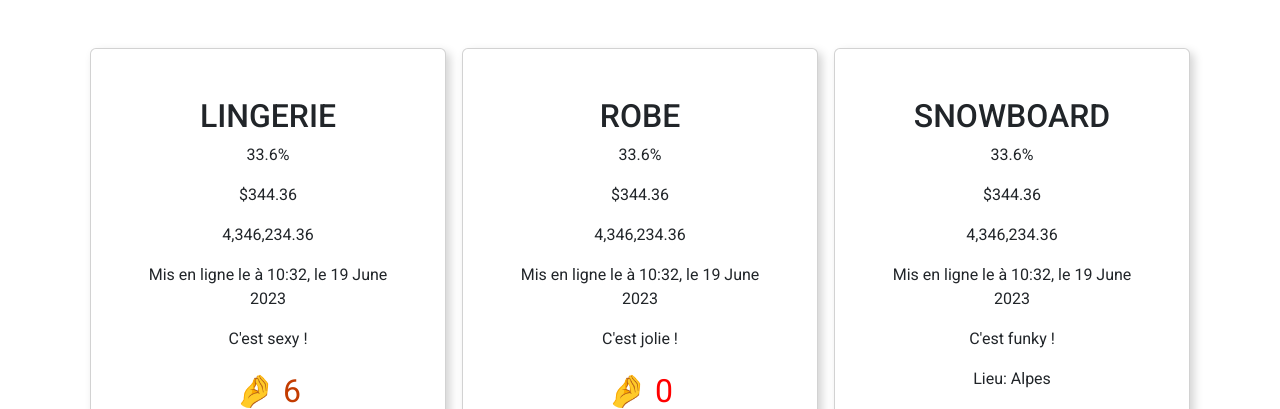
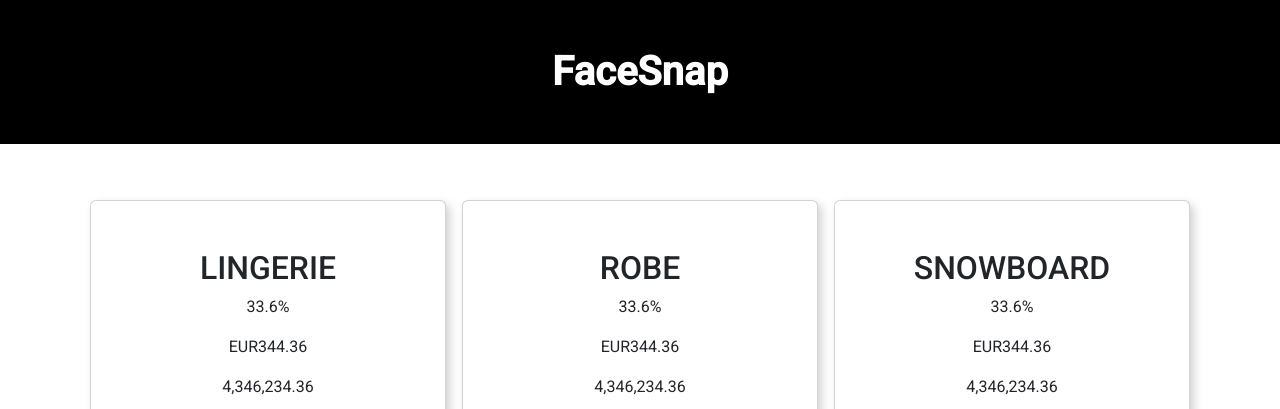
Before and after one commit to DorianRondi/BeginAngularOpenClassrooms, an Angular app: page / in a window 1280 px wide. Shown: the top 409 px of the page. Built offline with nearby package versions, Linux system fonts and the light colour scheme.

Commit message:
Ajout d'un service pour les face-snaps

```diff
--- a/src/app/app.component.html
+++ b/src/app/app.component.html
@@ -1,3 +1,2 @@
-<div class="container d-flex flex-row flex-wrap">
-    <face-snap class="col-4" [faceSnap]="snap" *ngFor="let snap of snaps"></face-snap>
-</div>
+<header></header>
+<snap-list></snap-list>
--- a/src/app/app.component.ts
+++ b/src/app/app.component.ts
@@ -1,6 +1,4 @@
 import { Component } from '@angular/core';
-import { OnInit } from '@angular/core';
-import { FaceSnap } from './models/face-snap.model';
 
 @Component({
   selector: 'app-root',
@@ -8,32 +6,6 @@ import { FaceSnap } from './models/face-snap.model';
   styleUrls: ['./app.component.scss']
 })
 
-export class AppComponent implements OnInit{
+export class AppComponent{
   'title' = 'BeginAngluar';
-  snaps!: FaceSnap[];
-
-  ngOnInit() {
-    this.snaps = [
-      {
-        title :'Lingerie',
-        description : "C'est sexy !",
-        created_At : new Date(),
-        snaps : 6,
-        imageURL : 'https://source.unsplash.com/random/100×100/?lingerie'
-      },{
-        title :'Robe',
-        description : "C'est jolie !",
-        created_At : new Date(),
-        snaps : 0,
-        imageURL : 'https://source.unsplash.com/random/100×100/?dress'
-      },{
-        'title' :'Snowboard',
-        description : "C'est funky !",
-        created_At : new Date(),
-        snaps : 3,
-        imageURL : 'https://source.unsplash.com/random/100×100/?snowboard',
-        'location' : 'Alpes'
-      }
-    ];
-  }
 }
--- a/src/app/app.module.ts
+++ b/src/app/app.module.ts
@@ -3,11 +3,15 @@ import { BrowserModule } from '@angular/platform-browser';
 
 import { AppComponent } from './app.component';
 import { FaceSnapComponent } from './face-snap/face-snap.component';
+import { FaceSnapListComponent } from './face-snap-list/face-snap-list.component';
+import { HeaderComponent } from './header/header.component';
 
 @NgModule({
   declarations: [
     AppComponent,
-    FaceSnapComponent
+    FaceSnapComponent,
+    FaceSnapListComponent,
+    HeaderComponent
   ],
   imports: [
     BrowserModule
--- /dev/null
+++ b/src/app/face-snap-list/face-snap-list.component.html
@@ -0,0 +1,3 @@
+<div class="container d-flex flex-row flex-wrap">
+  <face-snap class="col-4" [faceSnap]="snap" *ngFor="let snap of snaps"></face-snap>
+</div>
--- /dev/null
+++ b/src/app/face-snap-list/face-snap-list.component.ts
@@ -0,0 +1,19 @@
+import { Component, OnInit } from '@angular/core';
+import { FaceSnap } from '../models/face-snap.model';
+import { FaceSnapService } from '../service/face-snaps.service';
+
+@Component({
+  selector: 'snap-list',
+  templateUrl: './face-snap-list.component.html',
+  styleUrls: ['./face-snap-list.component.scss']
+})
+export class FaceSnapListComponent implements OnInit{
+  snaps!: FaceSnap[];
+
+  constructor(private FaceSnapService: FaceSnapService){}
+
+  ngOnInit() {
+    this.snaps = this.FaceSnapService.snaps;
+  }
+
+}
--- a/src/app/face-snap/face-snap.component.html
+++ b/src/app/face-snap/face-snap.component.html
@@ -1,7 +1,7 @@
 <div class="card height mx-2 text-center mt-5 p-5" [ngClass]="{snapped : snapped === false}">
   <h2>{{ faceSnap.title | uppercase  }}</h2>
   <p>{{ 0.336 | percent: '1.0-1' }}</p>
-  <p>{{ 344.36 | currency }}</p>
+  <p>{{ 344.36 | currency: 'EUR' : 'code' }}</p>
   <p>{{ 4346234.36 | number: '1.0-2' }}</p>
   <p>Mis en ligne le {{ faceSnap.created_At | date: 'à HH:mm, le d MMMM yyyy' }}</p>
   <p>{{ faceSnap.description }}</p>
--- /dev/null
+++ b/src/app/header/header.component.html
@@ -0,0 +1 @@
+<h1 class="bg-black text-white text-center fw-bold py-5">FaceSnap</h1>
--- /dev/null
+++ b/src/app/service/face-snaps.service.ts
@@ -0,0 +1,31 @@
+import { Injectable } from "@angular/core";
+import { FaceSnap } from "../models/face-snap.model";
+
+@Injectable({
+  providedIn:'root'
+})
+export class FaceSnapService {
+
+  snaps: FaceSnap[] = [
+    {
+      title :'Lingerie',
+      description : "C'est sexy !",
+      created_At : new Date(),
+      snaps : 6,
+      imageURL : 'https://source.unsplash.com/random/100×100/?lingerie'
+    },{
+      title :'Robe',
+      description : "C'est jolie !",
+      created_At : new Date(),
+      snaps : 0,
+      imageURL : 'https://source.unsplash.com/random/100×100/?dress'
+    },{
+      'title' :'Snowboard',
+      description : "C'est funky !",
+      created_At : new Date(),
+      snaps : 3,
+      imageURL : 'https://source.unsplash.com/random/100×100/?snowboard',
+      'location' : 'Alpes'
+    }
+  ];
+}
```
Also changed, not shown: src/app/header/header.component.ts (added, +10 -0 lines), src/app/face-snap-list/face-snap-list.component.scss (added), src/app/header/header.component.scss (added), 2 other files (tests, documents, lock files or other folders).
